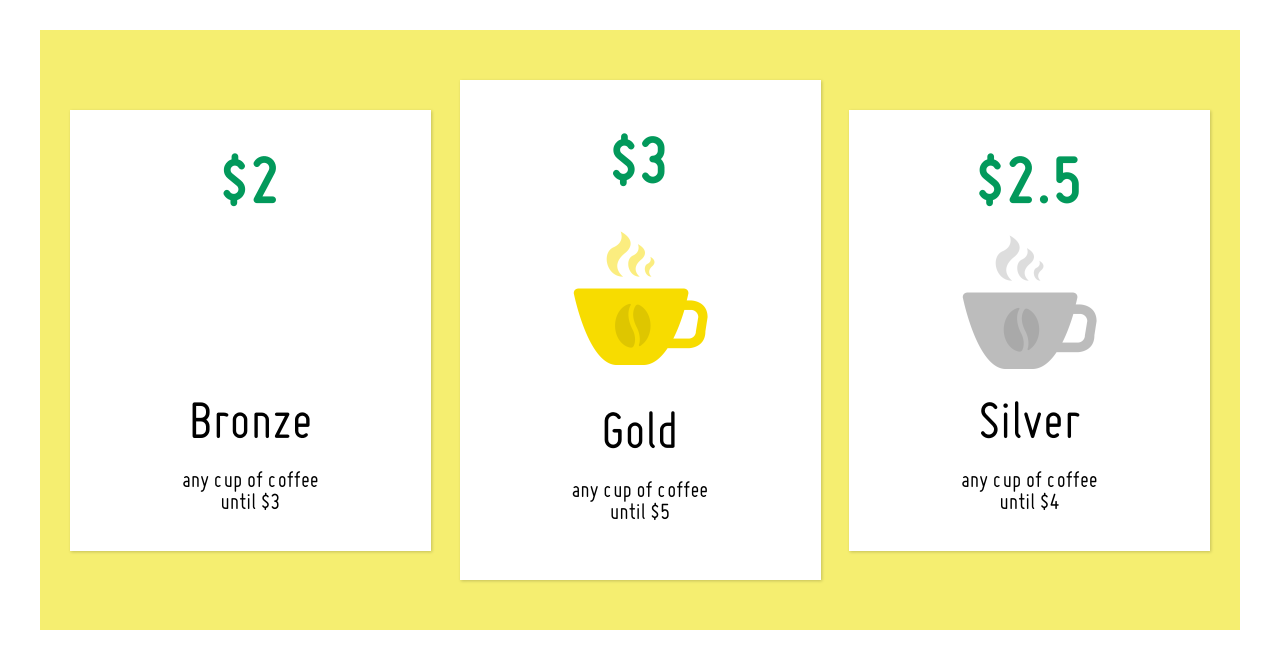
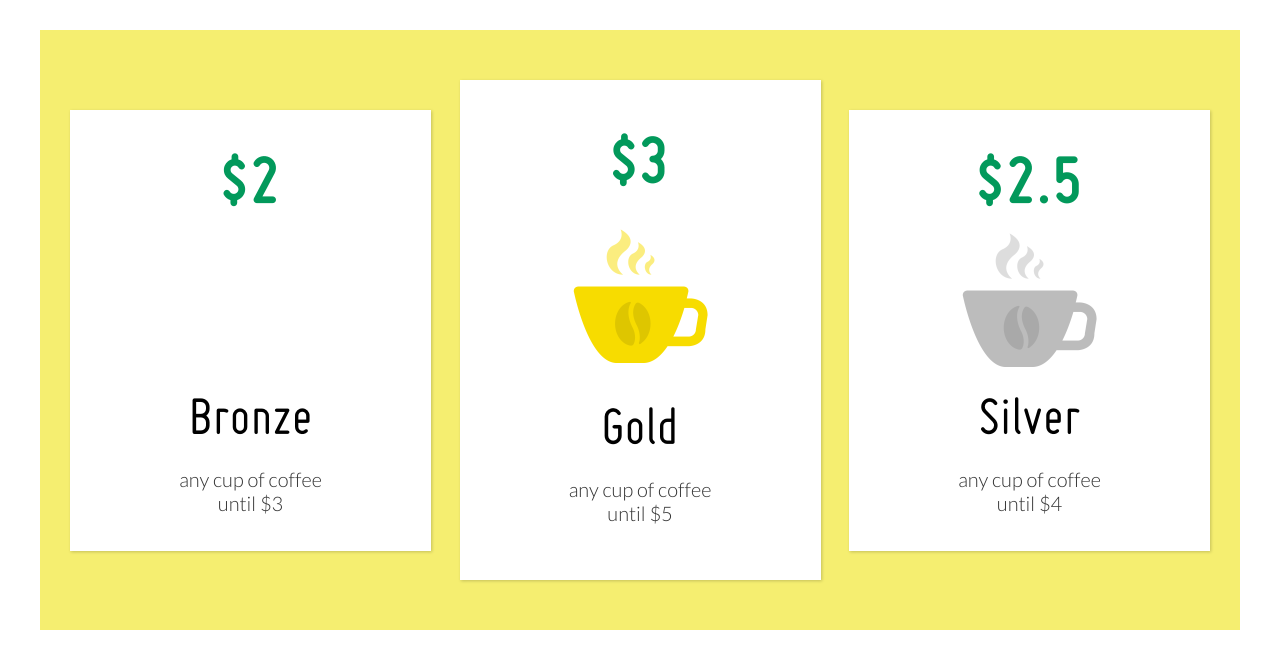
Before and after one commit to Dvoretska/Beetroot, a plain HTML site: page cup-plans/index.html in a window 1280 px wide. Drawn offline with Linux system fonts and the light colour scheme.

Commit message:
Change font

```diff
--- a/cup-plans/index.html
+++ b/cup-plans/index.html
@@ -4,6 +4,7 @@
 	<meta charset="UTF-8">
 	<title>Cup-plans</title>
 	<link rel="stylesheet" href="style.css">
+	<link href="https://fonts.googleapis.com/css?family=Lato:300" rel="stylesheet">
 </head>
 <body>
 	<main>
--- a/cup-plans/style.css
+++ b/cup-plans/style.css
@@ -56,7 +56,7 @@ section {
 	padding: 52px 0 55px 0;
 }
 .price {
-	font-family:"Miso Bold";
+	font-family:"Miso Bold", Arial, sans-serif;
 	font-size: 70px;
 	line-height: 53px;
 	color: #02995b;
@@ -79,18 +79,20 @@ section {
 	background-image: url('img/3-layers2.png');
 }
 .wrapper {
+	width: 156px;
 	display: flex;
-	width: 156px;
 	align-items: center;
 	justify-content: center;
 	flex-direction: column;
 }
 .name {
+	font-family:"Miso", Arial, sans-serif;
 	font-size: 56px;
-	font-family:"Miso";
 	padding-bottom: 20px;
 }
 .text {
-	font-size: 24px;
-	font-family:"Miso";
+	font-family:'Lato', Arial, sans-serif;
+	font-weight: 300;
+	font-size: 20px;
+	color: #333333;
 }
```
